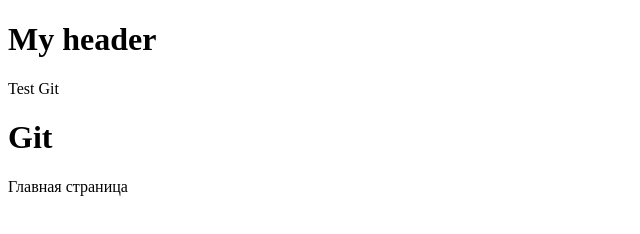
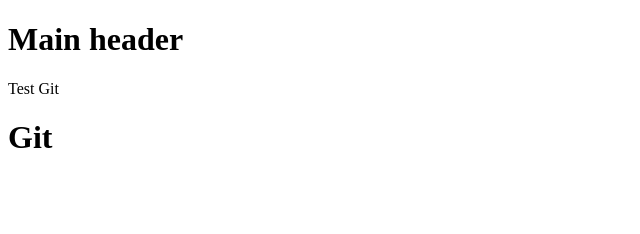
Before and after one commit to GoToPerfection/this-git-2, a plain HTML site: page index.html in a window 1280 px wide. Shown: the whole page, without its empty margins (0-640 px from the left). Drawn offline with Linux system fonts and the light colour scheme.

Commit message:
change in master

```diff
--- a/index.html
+++ b/index.html
@@ -8,15 +8,11 @@
 </head>
 <body>
     <header>
-        <h1>My header</h1>
+        <h1>Main header</h1>
     </header>
     Test Git
     <h1>Git</h1>
-    <main>
-        <span>
-            Главная страница
-        </span>
-    </main>
+
 
 </body>
 </html>
--- a/index.js
+++ b/index.js
@@ -1 +1,8 @@
 console.log("Hello");
+
+const age = 35;
+if (userAge >= 18) {
+  console.log("Вы совершеннолетний");
+} else {
+  console.log("Вы несовершеннолетний");
+}
```
